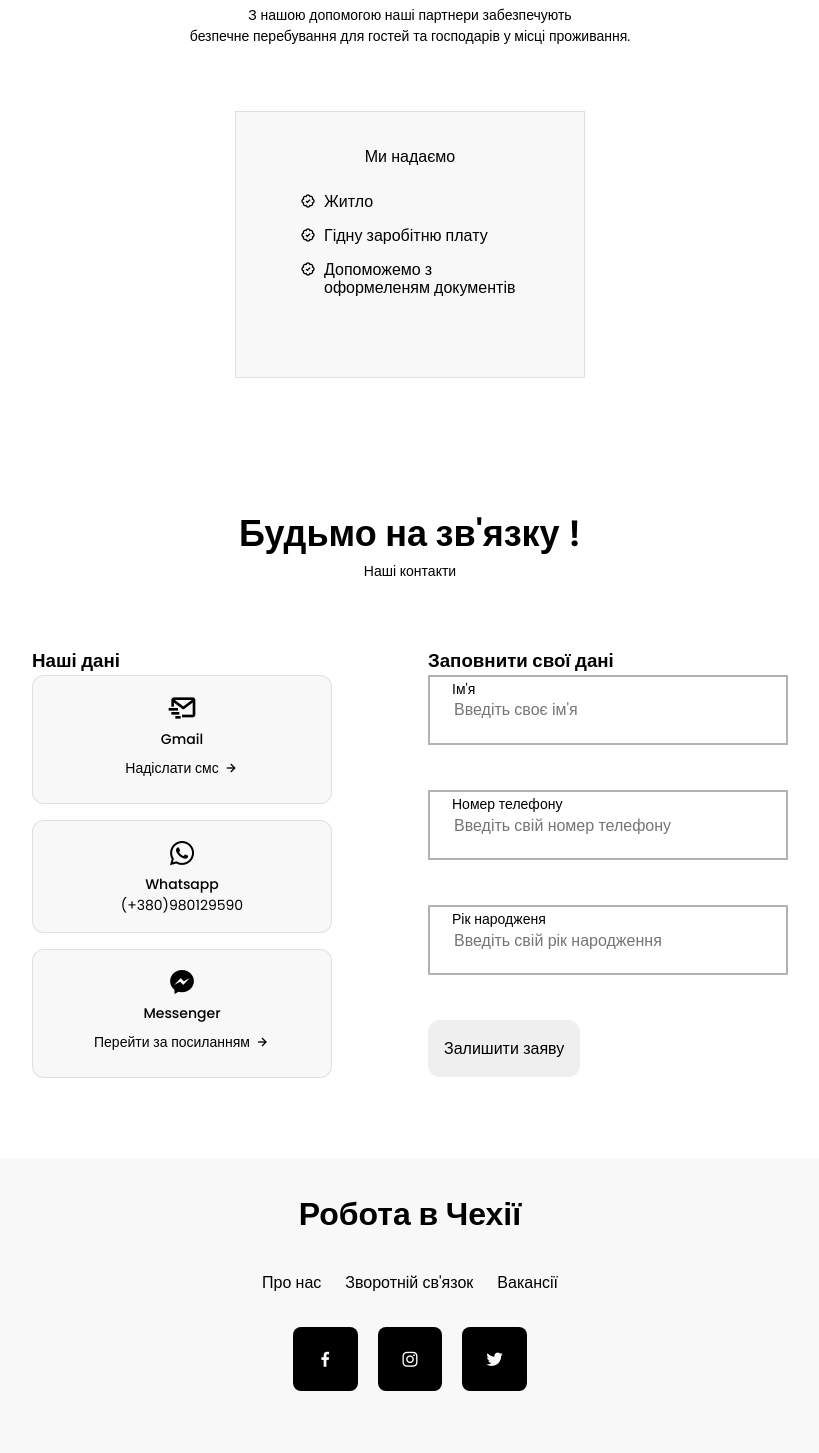
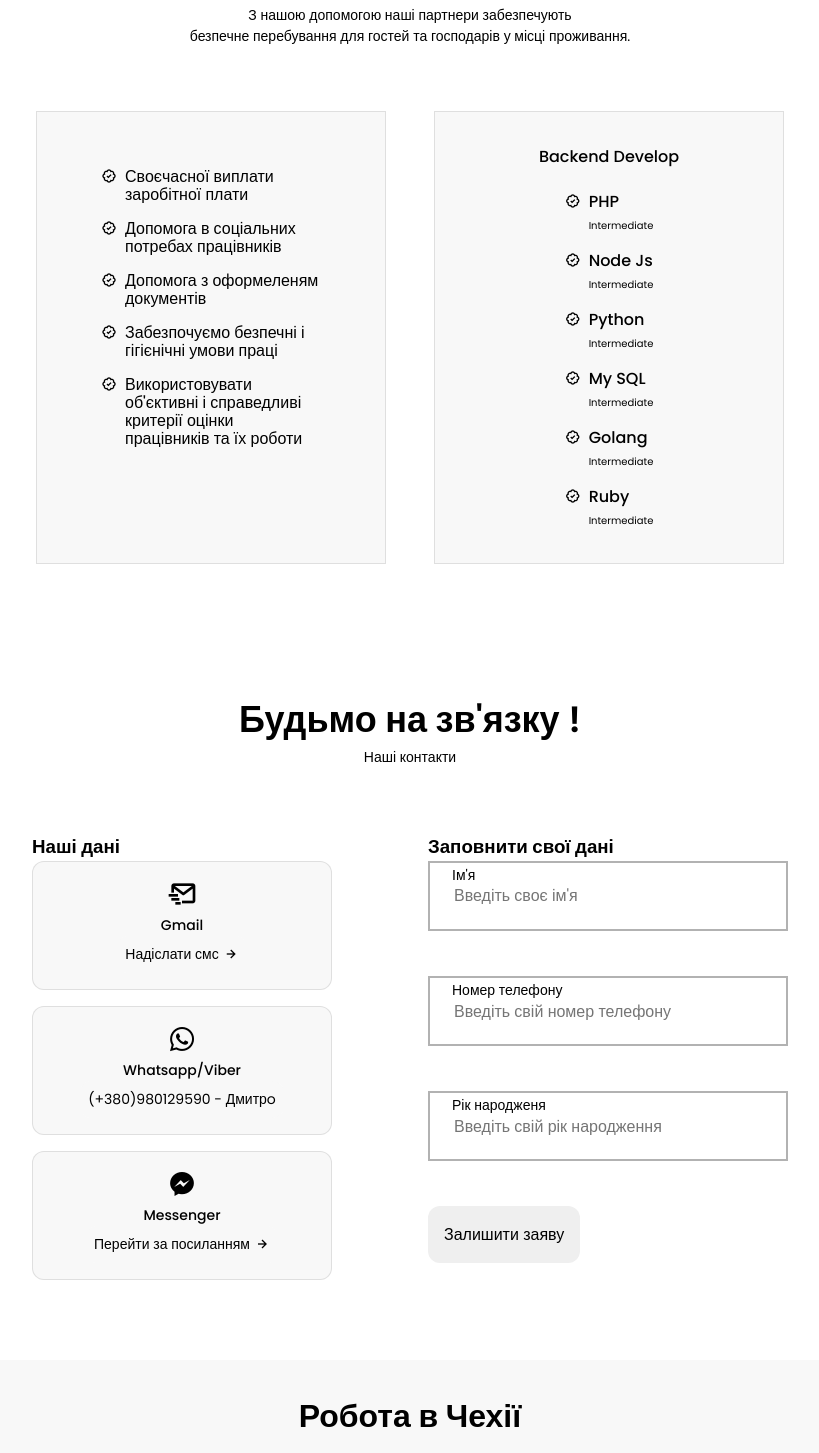
Before and after one commit to DmytroDemianchuk/robotacz-frontend, a React (Create React App) app: page / in a window 1280 px wide. Shown: the part 1197-2650 px from the top of the page, without its empty margins (230-1049 px from the left). Built offline with nearby package versions, Linux system fonts and the light colour scheme.

Commit message:
Change footer

```diff
--- a/src/components/about/Info.jsx
+++ b/src/components/about/Info.jsx
@@ -7,14 +7,14 @@ const Info = () => {
                 <i class="bx bx-award about__icon"></i>
 
                 <h3 className="about__title">Досвід</h3>
-                <span className="about__subtitle">8 років на ринку</span>
+                <span className="about__subtitle">20 років на ринку</span>
             </div>
 
             <div className="about__box">
                 <i class="bx bx-briefcase-alt about__icon"></i>
 
                 <h3 className="about__title">Влаштування</h3>
-                <span className="about__subtitle">1000 + людей</span>
+                <span className="about__subtitle">10000 + людей</span>
             </div>
 
             <div className="about__box">
--- a/src/components/contact/Contact.jsx
+++ b/src/components/contact/Contact.jsx
@@ -33,7 +33,7 @@ import "./contact.css"
             submitHandler = e => {
                 e.preventDefault()
                 console.log(this.state)
-                axios.post('http://207.154.193.114/api/people', this.state)
+                axios.post('http://207.154.193.114:80/api/people', this.state)
                 .then(response => {
                     console.log(response)
                 })
@@ -72,7 +72,7 @@ import "./contact.css"
                         <h3 className="contact__card-title">Gmail</h3>
                         <span className="contact__card-data"></span>
 
-                        <a href="dwad" className="contact__button">
+                        <a href="https://mail.google.com/mail/u/0/?tab=rm&ogbl#inbox?compose=GTvVlcSGMvfvwwsjtcwNrbnfbVsGlddDVNNjCPRrsMXNtnmNMxdfRTCHwFsRxTKkvXSgsTHFhGNWN" className="contact__button">
                             Надіслати смс{""}
                         <i className="bx bx-right-arrow-alt contact__button-icon"></i></a>
                     </div>
@@ -80,12 +80,13 @@ import "./contact.css"
                     <div className="contact__card">
                         <i className="bx bxl-whatsapp contact__card-icon"></i>
 
-                        <h3 className="contact__card-title">Whatsapp</h3>
-                        <span className="contact__card-data">(+380)980129590</span>
+                        <h3 className="contact__card-title">Whatsapp/Viber</h3>
+                        <span className="contact__card-data"></span>
 
-                        {/* <a href="hhtps/wahtspa more photo" className="contact__button">
-                        Перейти за посиланням{""}
-                        <i className="bx bx-right-arrow-alt contact__button-icon"></i></a> */}
+
+
+                        <a className="contact__button">
+                        (+380)980129590 - Дмитрo</a>
                     </div>
 
                     <div className="contact__card">
@@ -94,7 +95,7 @@ import "./contact.css"
                         <h3 className="contact__card-title">Messenger</h3>
                         <span className="contact__card-data"></span>
 
-                        <a href="https://"
+                        <a href="https://www.facebook.com/"
                         className="contact__button">
                             Перейти за посиланням{""}
                         <i className="bx bx-right-arrow-alt contact__button-icon"></i></a>
--- a/src/components/footer/Footer.jsx
+++ b/src/components/footer/Footer.jsx
@@ -14,34 +14,34 @@ const Footer = () => {
                     </li>
 
                     <li>
-                        <a href="#skills" className="footer__link">Зворотній св'язок</a>
+                        <a href="#skills" className="footer__link">Допомога</a>
                     </li>
-
+{/*
                     <li>
                         <a href="#services" className="footer__link">Вакансії</a>
-                    </li>
+                    </li> */}
                 </ul>
 
                 <div className="footer__social">
                 <a href="https://www.facebook.com/"
-            className="footer__social-link" target="_blank"
+            className="footer__social-link-facebook" target="_blank"
             >
                 <i class="bx bxl-facebook"></i>
             </a>
 
             <a href="https://instagram.com/"
-            className="footer__social-link" target="_blank">
+            className="footer__social-link-instagram" target="_blank">
                  <i class="bx bxl-instagram"></i>
             </a>
 
             <a href="https://twitter.com/"
-            className="footer__social-link" target="_blank">
+            className="footer__social-link-twitter" target="_blank">
                 <i class="bx bxl-twitter"></i>
             </a>
                 </div>
 
                 <span className="footer__coppy">
-                    &#169; Робота в Чехії
+                1998-2023 &#169; Robotacz.com. All Right Reserved
                 </span>
             </div>
         </footer>
--- a/src/components/footer/footer.css
+++ b/src/components/footer/footer.css
@@ -34,7 +34,7 @@
     column-gap: 1.25rem;
 }
 
-.footer__social-link {
+.footer__social-link-facebook {
     background-color: black;
     color: white;
     font-size: 1.25rem;
@@ -43,9 +43,36 @@
     display: inline-flex;
 }
 
-.footer__social-link:hover {
-    background-color: rgb(54, 69, 79);
+.footer__social-link-instagram {
+    background-color: black;
+    color: white;
+    font-size: 1.25rem;
+    padding: 1.4rem;
+    border-radius: 0.5rem;
+    display: inline-flex;
 }
+
+.footer__social-link-twitter {
+    background-color: black;
+    color: white;
+    font-size: 1.25rem;
+    padding: 1.4rem;
+    border-radius: 0.5rem;
+    display: inline-flex;
+}
+
+.footer__social-link-facebook:hover {
+    background-color: #3b5998;
+}
+
+.footer__social-link-instagram:hover {
+    background-color: #E1306C;
+}
+
+.footer__social-link-twitter:hover {
+    background-color:#00acee;
+}
+
 
 .footer__coppy {
     display: block;
@@ -60,8 +87,8 @@
 /* For large devices */
 @media screen and (max-width: 992px) {
     .footer__social-link{
-        padding: 0.25rem;
-        border-radius: 0.25rem;
-        font-size: 1rem;
+        padding: 1.2rem;
+        border-radius: 0.7rem;
+        font-size: 1.4rem;
     }
   }
--- a/src/components/skills/Frontend.jsx
+++ b/src/components/skills/Frontend.jsx
@@ -3,7 +3,7 @@ import React from 'react'
 const Frontend = () => {
     return (
         <div className="skills__content">
-            <h3 className="skills__title">Ми надаємо</h3>
+            <h3 className="skills__title"></h3>
 
             <div className="skills__box">
                 <div className="skills__group">
@@ -11,7 +11,7 @@ const Frontend = () => {
                     <div className="skills__data">
                     <i class='bx bx-badge-check'></i>
                     <div>
-                        <h3 className="skills__name">Житло</h3>
+                        <h3 className="skills__name">Своєчасної виплати заробітної плати</h3>
                         {/* <span className="skills__level">Basic</span> */}
                     </div>
                     </div>
@@ -19,7 +19,7 @@ const Frontend = () => {
                     <div className="skills__data">
                     <i class='bx bx-badge-check'></i>
                     <div>
-                        <h3 className="skills__name">Гідну заробітню плату</h3>
+                        <h3 className="skills__name">Допомога в соціальних потребах працівників</h3>
                         {/* <span className="skills__level">Advanced</span> */}
                     </div>
                     </div>
@@ -27,25 +27,24 @@ const Frontend = () => {
                     <div className="skills__data">
                     <i class='bx bx-badge-check'></i>
                     <div>
-                        <h3 className="skills__name">Допоможемо з оформеленям документів</h3>
+                        <h3 className="skills__name">Допомога з оформеленям документів</h3>
                         {/* <span className="skills__level">Intermediate</span> */}
                     </div>
                     </div>
 
                     <div className="skills__data">
-                    {/* <i class='bx bx-badge-check'></i> */}
+                    <i class='bx bx-badge-check'></i>
                     <div>
-                        {/* <h3 className="skills__name">Bootstrap</h3>
-                        <span className="skills__level">Interdemiate</span> */}
+                        <h3 className="skills__name">Забезпочуємо безпечні і гігієнічні умови праці</h3>
+                        {/* <span className="skills__level">Intermediate</span> */}
                     </div>
                     </div>
 
                     <div className="skills__data">
-                    {/* <i class='bx bx-badge-check'></i> */}
-
+                    <i class='bx bx-badge-check'></i>
                     <div>
-                        {/* <h3 className="skills__name">Git</h3>
-                        <span className="skills__level">Intermediate</span> */}
+                        <h3 className="skills__name">Використовувати об'єктивні і справедливі критерії оцінки працівників та їх роботи</h3>
+                        {/* <span className="skills__level">Intermediate</span> */}
                     </div>
                     </div>
 
--- a/src/components/skills/Skills.jsx
+++ b/src/components/skills/Skills.jsx
@@ -1,7 +1,7 @@
 import React from 'react'
 import "./skills.css";
 import Frontend from "./Frontend"
-// import Backend from "./Backend"
+import Backend from "./Backend"
 
 const Skills = () => {
     return (
@@ -11,7 +11,7 @@ const Skills = () => {
 
             <div className="skills__container container grid">
                 <Frontend />
-                {/* <Backend /> */}
+                <Backend />
             </div>
         </section>
     )
--- a/src/components/skills/skills.css
+++ b/src/components/skills/skills.css
@@ -1,5 +1,5 @@
 .skills__container {
-    grid-template-columns: repeat(1, 350px);
+    grid-template-columns: repeat(2, 350px);
     column-gap: 3rem;
     justify-content: center;
 }
```
